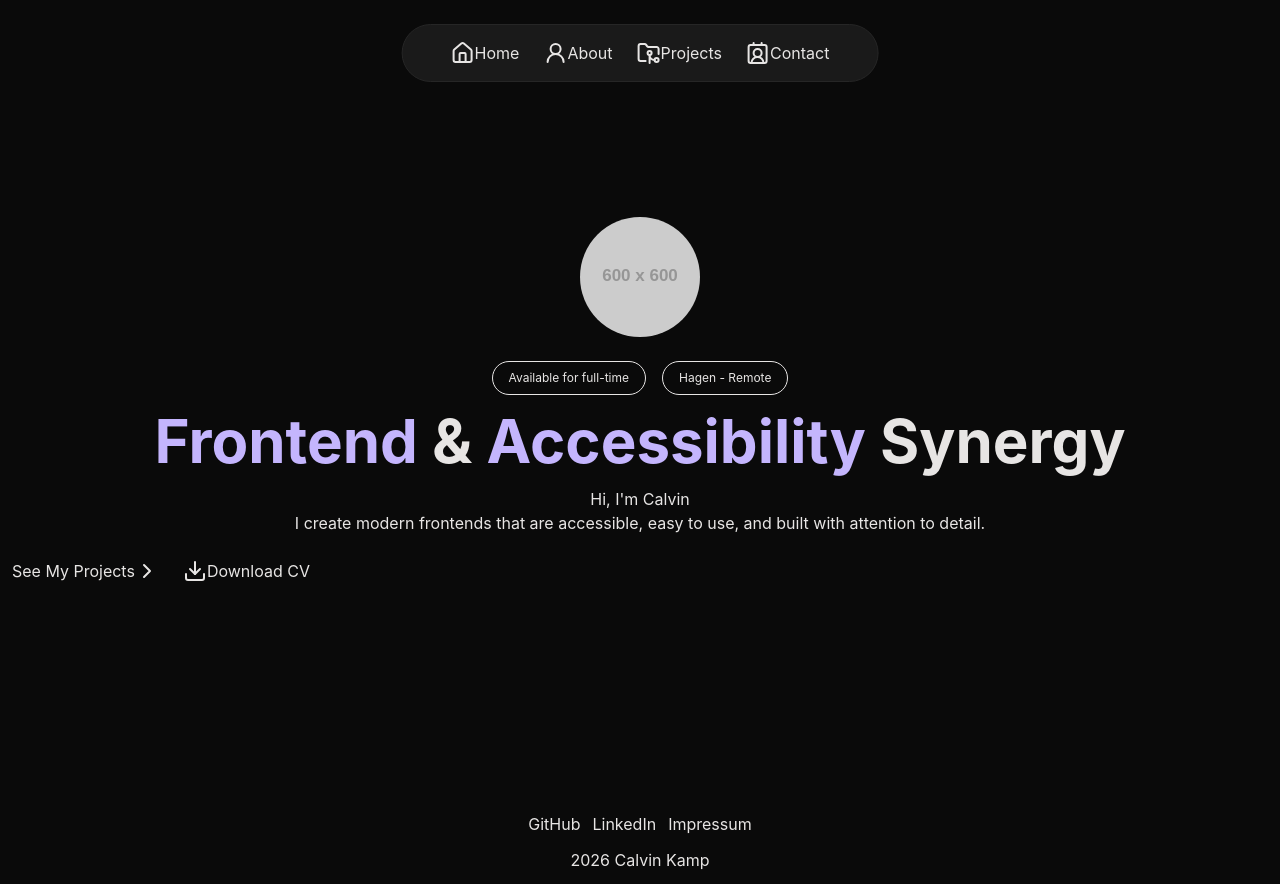
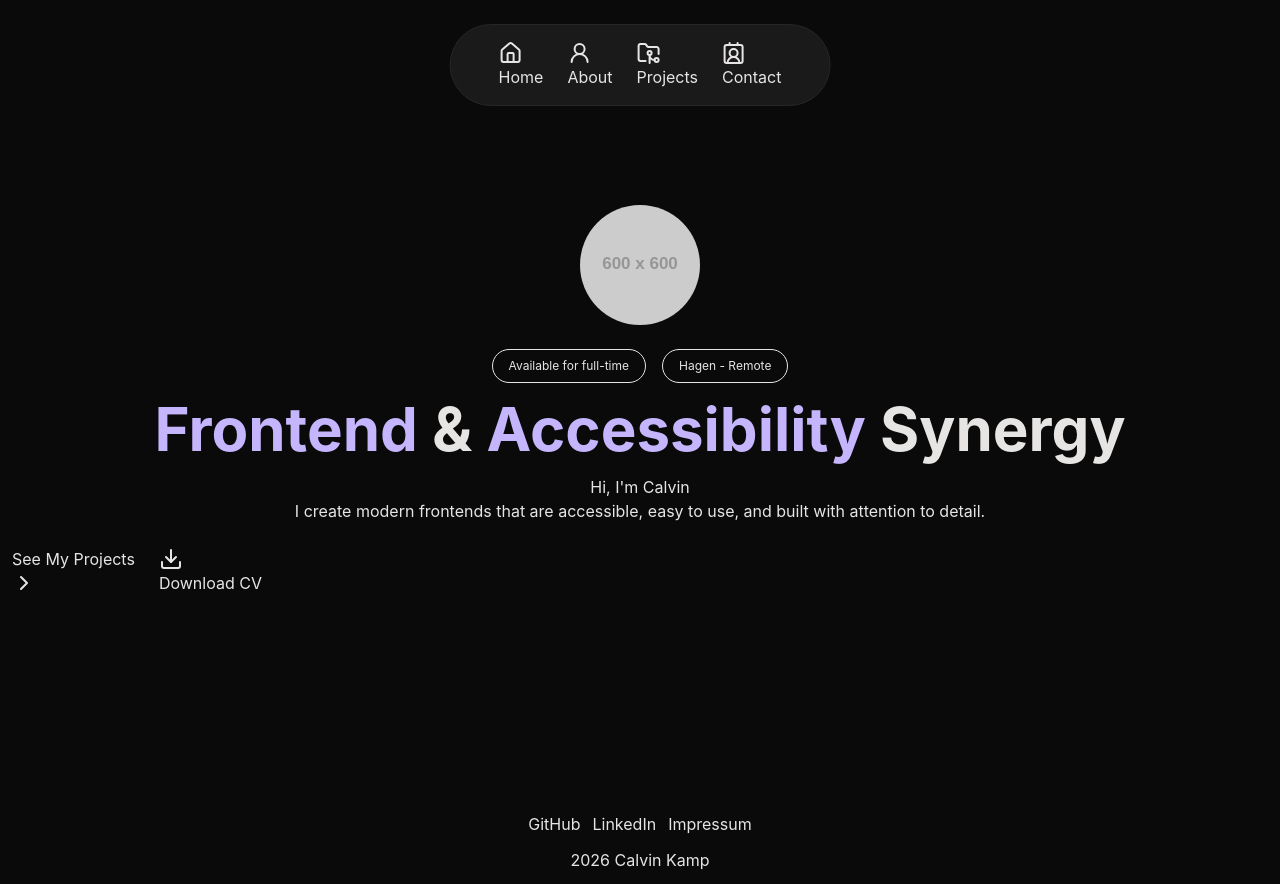
Before and after one commit to calvin-kamp/portfolio-vue, a Vue app: page / in a window 1280 px wide. Built offline with nearby package versions, Linux system fonts and the light colour scheme.

Commit message:
feat: remove test variable

```diff
--- a/src/components/base/BaseLink.vue
+++ b/src/components/base/BaseLink.vue
@@ -10,15 +10,14 @@ interface Props {
 const props = defineProps<Props>()
 
 const isInternal = computed((): boolean => props.name !== undefined || props.href.startsWith('#'))
-const classes = 'flex'
 </script>
 
 <template>
-  <RouterLink v-if="isInternal" :to="name ?? href" :class="classes">
+  <RouterLink v-if="isInternal" :to="name ?? href">
     <slot />
   </RouterLink>
 
-  <a v-else :href="href" target="_blank" rel="noopener noreferrer" :class="classes">
+  <a v-else :href="href" target="_blank" rel="noopener noreferrer">
     <slot />
   </a>
 </template>
```
